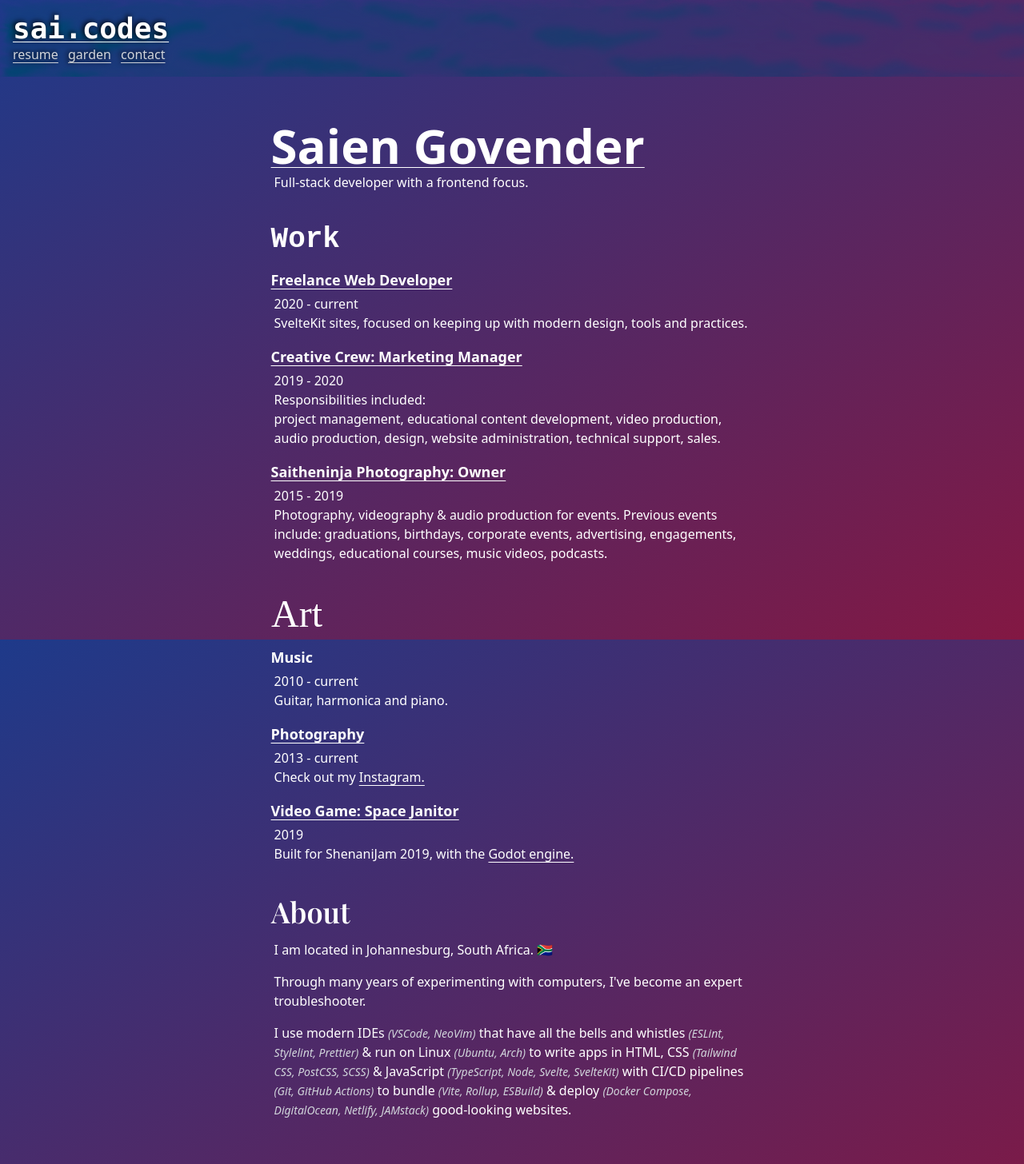
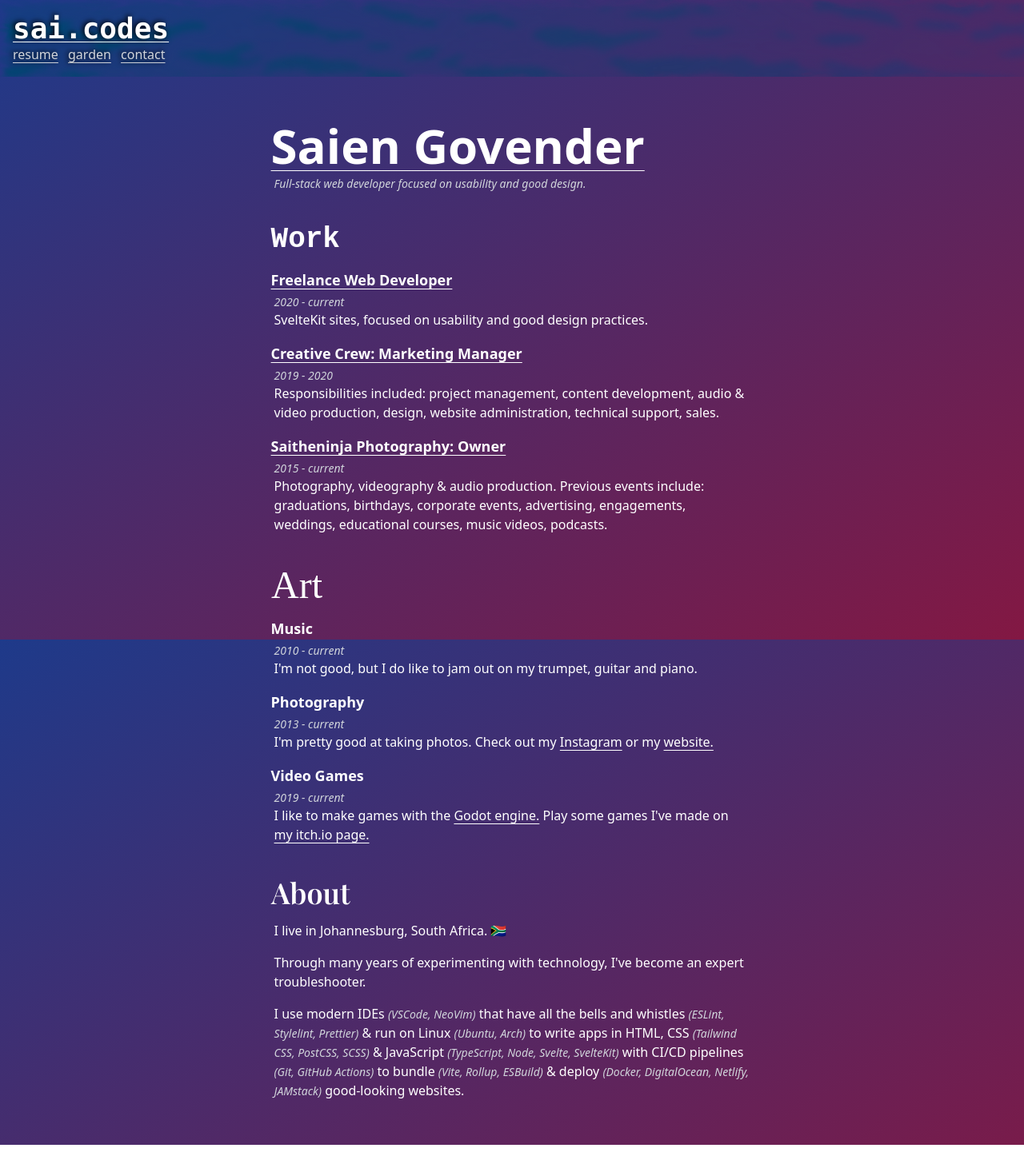
Before and after one commit to saitheninja/sai-codes, a SvelteKit app: page /resume in a window 1280 px wide. Shown: the whole page at 80% size. After the commit the page ends 1432 px from the top, so only its background shows below. Built offline with nearby package versions, Linux system fonts and the light colour scheme; a web font is replaced by a local one.

Commit message:
wip update resume

```diff
--- a/src/routes/resume/+page.svelte
+++ b/src/routes/resume/+page.svelte
@@ -3,16 +3,18 @@
 </svelte:head>
 
 <div class="space-y-10">
-  <div
-    id="main-header"
-    class="w-full"
-  >
-    <h1 class="pb-1 text-6xl">
-      <a href="/resume">Saien Govender</a>
+  <div id="name">
+    <h1>
+      <a
+        href="/resume"
+        class="underline-offset-8"
+      >
+        Saien Govender
+      </a>
     </h1>
 
-    <p class="text-colour-secondary">
-      Full-stack developer with a frontend focus.
+    <p class="text-minor pt-2">
+      Full-stack web developer focused on usability and good design.
     </p>
   </div>
 
@@ -33,12 +35,9 @@
         </a>
       </h3>
 
-      <p class="parentheses">2020 - current</p>
+      <p class="text-minor">2020 - current</p>
 
-      <p>
-        SvelteKit sites, focused on keeping up with modern design, tools and
-        practices.
-      </p>
+      <p>SvelteKit sites, focused on usability and good design practices.</p>
     </div>
 
     <div>
@@ -52,11 +51,13 @@
         </a>
       </h3>
 
-      <p class="parentheses">2019 - 2020</p>
+      <p class="text-minor">2019 - 2020</p>
 
-      <p>Responsibilities included:</p>
-      project management, educational content development, video production, audio
-      production, design, website administration, technical support, sales.
+      <p>
+        Responsibilities included: project management, content development,
+        audio & video production, design, website administration, technical
+        support, sales.
+      </p>
     </div>
 
     <div>
@@ -70,12 +71,12 @@
         </a>
       </h3>
 
-      <p class="parentheses">2015 - 2019</p>
+      <p class="text-minor">2015 - current</p>
 
       <p>
-        Photography, videography & audio production for events. Previous events
-        include: graduations, birthdays, corporate events, advertising,
-        engagements, weddings, educational courses, music videos, podcasts.
+        Photography, videography & audio production. Previous events include:
+        graduations, birthdays, corporate events, advertising, engagements,
+        weddings, educational courses, music videos, podcasts.
       </p>
     </div>
   </div>
@@ -89,57 +90,59 @@
     <div>
       <h3>Music</h3>
 
-      <p class="parentheses">2010 - current</p>
+      <p class="text-minor">2010 - current</p>
 
-      <p>Guitar, harmonica and piano.</p>
+      <p>
+        I'm not good, but I do like to jam out on my trumpet, guitar and piano.
+      </p>
     </div>
 
     <div>
-      <h3>
+      <h3>Photography</h3>
+
+      <p class="text-minor">2013 - current</p>
+
+      <p>
+        I'm pretty good at taking photos. Check out my
         <a
           href="https://www.instagram.com/saitheninja/"
           target="_blank"
           rel="noreferrer external"
         >
-          Photography
+          Instagram
         </a>
-      </h3>
-
-      <p class="parentheses">2013 - current</p>
-
-      <p>
-        Check out my
+        or my
         <a
-          href="https://www.instagram.com/saitheninja/"
+          href="https://saitheninja.com"
           target="_blank"
           rel="noreferrer external"
         >
-          Instagram.
+          website.
         </a>
       </p>
     </div>
 
     <div>
-      <h3>
-        <a
-          href="https://saitheninja.itch.io/spacejanitor"
-          target="_blank"
-          rel="noreferrer external"
-        >
-          Video Game: Space Janitor
-        </a>
-      </h3>
+      <h3>Video Games</h3>
 
-      <p class="parentheses">2019</p>
+      <p class="text-minor">2019 - current</p>
 
       <p>
-        Built for ShenaniJam 2019, with the
+        I like to make games with the
         <a
           href="https://www.godotengine.org"
           target="_blank"
           rel="noreferrer external"
         >
           Godot engine.
+        </a>
+        Play some games I've made on
+        <a
+          href="https://saitheninja.itch.io/"
+          target="_blank"
+          rel="noreferrer external"
+        >
+          my itch.io page.
         </a>
       </p>
     </div>
@@ -151,10 +154,10 @@
   >
     <h2 class="about">About</h2>
 
-    <p>I am located in Johannesburg, South Africa. 🇿🇦</p>
+    <p>I live in Johannesburg, South Africa. 🇿🇦</p>
 
     <p>
-      Through many years of experimenting with computers, I've become an expert
+      Through many years of experimenting with technology, I've become an expert
       troubleshooter.
     </p>
 
@@ -182,7 +185,7 @@
 
       & deploy
       <span class="text-minor">
-        (Docker Compose, DigitalOcean, Netlify, JAMstack)
+        (Docker, DigitalOcean, Netlify, JAMstack)
       </span>
 
       good-looking websites.
```
